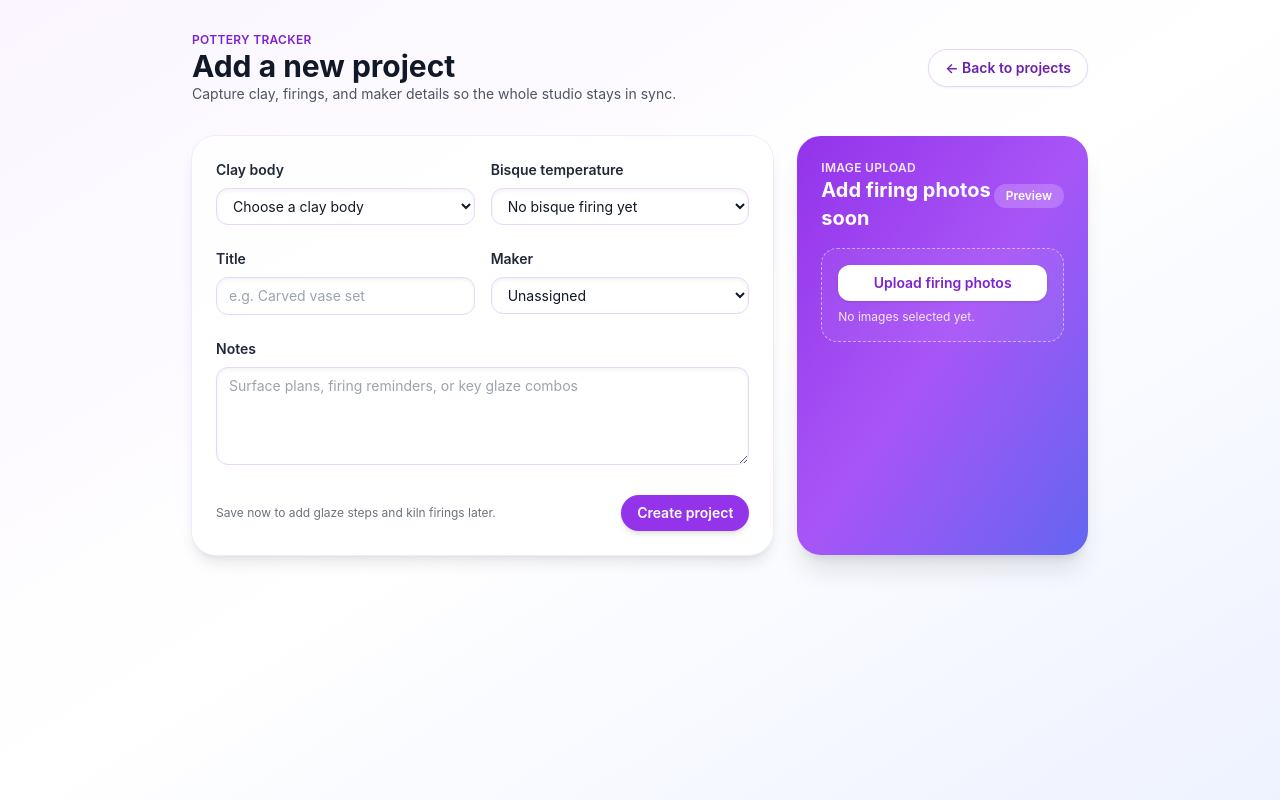
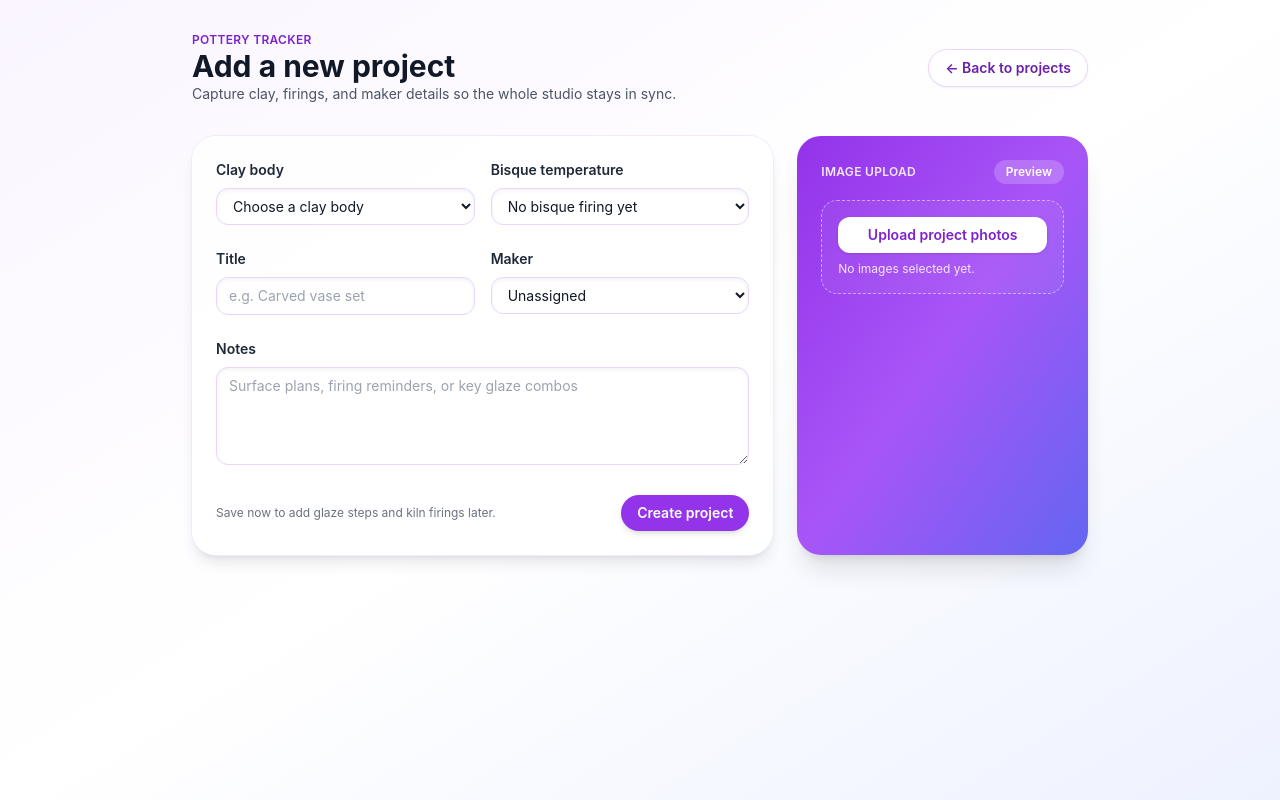
Before and after one commit to jdin9/KilnTracker, a Next.js app: page /projects/new in a window 1280 px wide. Built offline with nearby package versions, Linux system fonts and the light colour scheme.

Commit message:
Update project photo upload label

```diff
--- a/src/app/projects/new/page.tsx
+++ b/src/app/projects/new/page.tsx
@@ -190,7 +190,6 @@ export default function NewProjectPage() {
             <div className="flex items-center justify-between">
               <div>
                 <p className="text-xs font-semibold uppercase tracking-wide text-purple-100">Image Upload</p>
-                <h2 className="text-xl font-bold">Add firing photos soon</h2>
               </div>
               <span className="rounded-full bg-white/20 px-3 py-1 text-xs font-semibold">Preview</span>
             </div>
@@ -200,7 +199,7 @@ export default function NewProjectPage() {
                 htmlFor="firing-photos"
                 className="inline-flex w-full cursor-pointer items-center justify-center gap-2 rounded-xl bg-white px-4 py-2 text-sm font-semibold text-purple-700 shadow hover:bg-purple-50"
               >
-                Upload firing photos
+                Upload project photos
               </label>
               <input
                 id="firing-photos"
```
